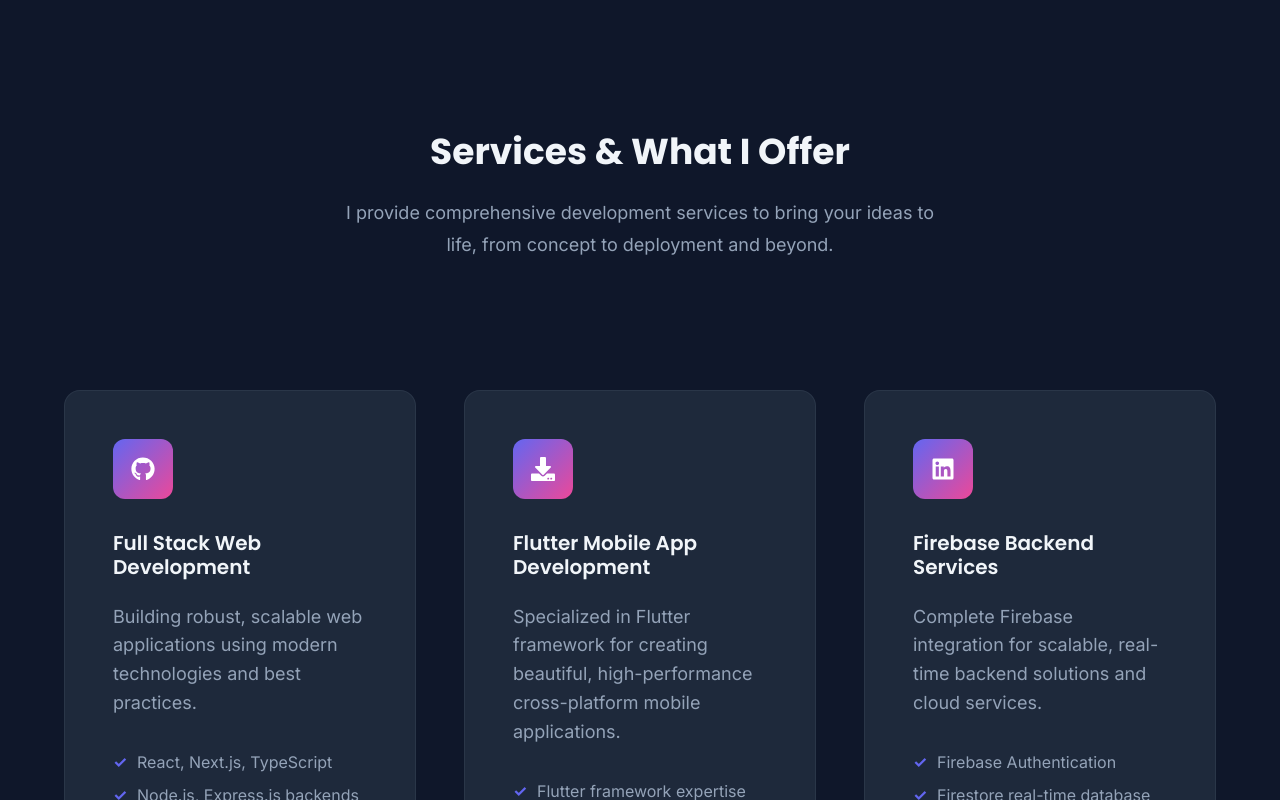
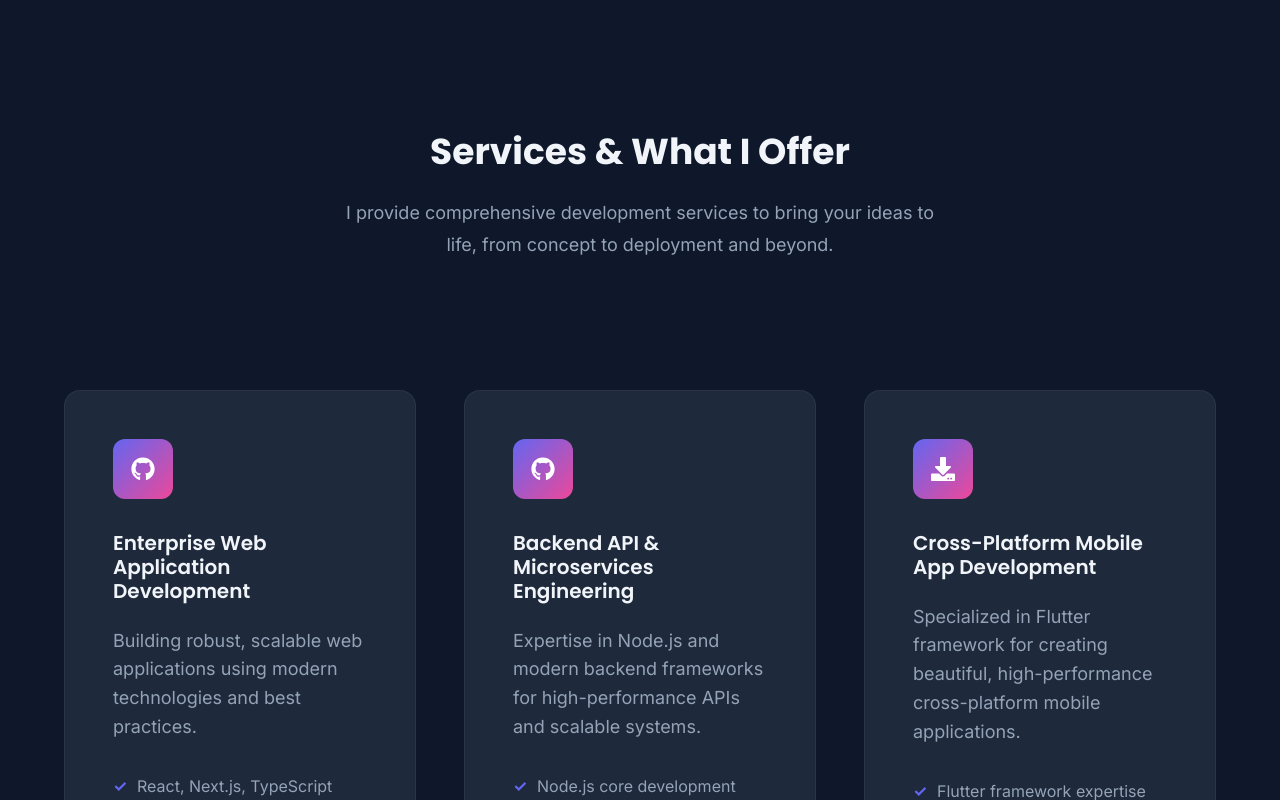
Before and after one commit to Chandu-Collab/Portfolio, a React (Create React App) app in the folder client/: page / in a window 1280 px wide. Shown: the part 5206-6006 px from the top of the page. Built offline with nearby package versions, Linux system fonts and the light colour scheme.

Commit message:
Updated about and resume things

```diff
--- a/client/src/components/Footer/Footer.tsx
+++ b/client/src/components/Footer/Footer.tsx
@@ -611,11 +611,11 @@ const Footer: React.FC = () => {
   ];
 
   const services = [
-    'Web Development',
-    'Mobile Apps',
-    'UI/UX Design',
-    'API Development',
-    'Consulting'
+    { label: 'Web Development', anchor: 'web-development' },
+    { label: 'Mobile Apps', anchor: 'mobile-apps' },
+    { label: 'UI/UX Design', anchor: 'ui-ux-design' },
+    { label: 'API Development', anchor: 'api-development' },
+    { label: 'Consulting', anchor: 'consulting' }
   ];
 
   return (
@@ -734,8 +734,9 @@ const Footer: React.FC = () => {
                 <FooterLink
                   key={index}
                   whileHover={{ x: 5 }}
+                  whileTap={{ scale: 0.98 }}
                 >
-                  <span>{service}</span>
+                  <Link to={`/services#${service.anchor}`}>{service.label}</Link>
                 </FooterLink>
               ))}
             </QuickLinks>
--- a/client/src/components/Hero/Hero.tsx
+++ b/client/src/components/Hero/Hero.tsx
@@ -252,7 +252,7 @@ const Hero: React.FC = () => {
 
   const handleResumeDownload = () => {
   // Open resume PDF from public folder for static hosting
-  window.open('/Portfolio/UpdatedResume.pdf', '_blank');
+  window.open('/UpdatedResume.pdf', '_blank');
   };
 
   const handleContactScroll = () => {
--- a/client/src/components/Services/Services.tsx
+++ b/client/src/components/Services/Services.tsx
@@ -150,7 +150,7 @@ const Services: React.FC = () => {
   const services = [
     {
       icon: FaGithub,
-      title: 'Full Stack Web Development',
+      title: 'Enterprise Web Application Development',
       description: 'Building robust, scalable web applications using modern technologies and best practices.',
       features: [
         'React, Next.js, TypeScript',
@@ -161,8 +161,20 @@ const Services: React.FC = () => {
       ]
     },
     {
+      icon: FaGithub,
+      title: 'Backend API & Microservices Engineering',
+      description: 'Expertise in Node.js and modern backend frameworks for high-performance APIs and scalable systems.',
+      features: [
+        'Node.js core development',
+        'Express.js & Fastify frameworks',
+        'RESTful & GraphQL APIs',
+        'Authentication & security best practices',
+        'Performance optimization & scalability'
+      ]
+    },
+    {
       icon: FaDownload,
-      title: 'Flutter Mobile App Development',
+      title: 'Cross-Platform Mobile App Development',
       description: 'Specialized in Flutter framework for creating beautiful, high-performance cross-platform mobile applications.',
       features: [
         'Flutter framework expertise',
@@ -174,7 +186,7 @@ const Services: React.FC = () => {
     },
     {
       icon: FaLinkedin,
-      title: 'Firebase Backend Services',
+      title: 'Cloud Backend & Serverless Solutions',
       description: 'Complete Firebase integration for scalable, real-time backend solutions and cloud services.',
       features: [
         'Firebase Authentication',
@@ -186,7 +198,7 @@ const Services: React.FC = () => {
     },
     {
       icon: FaTwitter,
-      title: 'API Development & Integration',
+      title: 'API Engineering & Systems Integration',
       description: 'Designing and implementing robust APIs and integrating third-party services.',
       features: [
         'RESTful API design',
@@ -198,10 +210,10 @@ const Services: React.FC = () => {
     },
     {
       icon: FaTwitter,
-      title: 'Database Design & Management',
-      description: 'Designing efficient database schemas and optimizing query performance.',
+      title: 'Database Architecture & Management',
+      description: 'Expert in PostgreSQL, MySQL, MongoDB, Supabase, and more. Designing efficient database schemas and optimizing query performance.',
       features: [
-        'MySQL & MongoDB expertise',
+        'PostgreSQL, MySQL, MongoDB, Supabase expertise',
         'Database schema design',
         'Query optimization',
         'Data migration & backup',
@@ -210,7 +222,7 @@ const Services: React.FC = () => {
     },
     {
       icon: FaGithub,
-      title: 'UI/UX Development',
+      title: 'UI/UX Engineering & Frontend Solutions',
       description: 'Creating clean, responsive, and animated user interfaces that engage users.',
       features: [
         'Responsive web design',
@@ -222,7 +234,7 @@ const Services: React.FC = () => {
     },
     {
       icon: FaEnvelope,
-      title: 'AI-Powered Application Development',
+      title: 'AI & Intelligent Automation Solutions',
       description: 'Integrating AI capabilities to create intelligent and automated solutions.',
       features: [
         'Chatbot integrations',
--- a/client/src/components/Skills/Skills.tsx
+++ b/client/src/components/Skills/Skills.tsx
@@ -129,6 +129,8 @@ const mockSkills: Skill[] = [
   // Backend
   { name: "Node.js", level: 85, category: "Backend" },
   { name: "Express.js", level: 80, category: "Backend" },
+  { name: "Fastify", level: 80, category: "Backend" },
+  { name: "GraphQL", level: 80, category: "Backend" },
   { name: "Python", level: 75, category: "Backend" },
   { name: "PHP", level: 70, category: "Backend" },
   { name: "C#", level: 70, category: "Backend" },
@@ -152,6 +154,8 @@ const mockSkills: Skill[] = [
   { name: "Azure", level: 70, category: "Cloud" },
   { name: "Firebase Hosting", level: 85, category: "Cloud" },
   { name: "Vercel", level: 80, category: "Cloud" },
+  { name: "Netlify", level: 80, category: "Cloud" },
+  { name: "Render", level: 75, category: "Cloud" },
 
   // Tools & Others
   { name: "Git & GitHub", level: 90, category: "Tools" },
--- a/client/src/pages/About/About.tsx
+++ b/client/src/pages/About/About.tsx
@@ -298,19 +298,29 @@ const About: React.FC = () => {
                 transition={{ duration: 0.6, delay: 0.4 }}
               >
                 <p>
-                  Hello! I'm a Bachelor of Engineering graduate specializing in Electronics and
-                  Communication Engineering with a passion for creating impactful mobile and web applications.
+                  Hi, I'm Chandu<br/>
+                  <b>Full-Stack Developer | TypeScript • React • Node.js • GraphQL • 3D Web</b>
                 </p>
                 <p>
-                  My expertise spans across modern technologies including React, Node.js, MySQL, Flutter,
-                  Firebase, and Three.js. I've successfully delivered several major projects including
-                  AI-powered school management systems, admin portals for job automation platforms,
-                  and e-commerce applications.
+                  I’m a Full-Stack Developer and BE (ECE) graduate with strong hands-on experience building scalable web and mobile applications using modern engineering practices.
                 </p>
                 <p>
-                  Beyond coding, I'm constantly exploring new technologies and frameworks to stay at the
-                  forefront of development trends. When I'm not immersed in code, you'll find me gaming,
-                  hanging out with friends, or spending precious time with family.
+                  My primary expertise is in TypeScript and React, with production experience in Next.js and Vue.js. I actively build immersive and interactive experiences using Three.js frameworks and 3D engines, delivering high-performance visuals and realistic UI interactions.
+                </p>
+                <p>
+                  On the backend, I specialize in Node.js with Fastify and Express, designing robust REST and GraphQL APIs, scalable service architectures, and performance-optimized systems. I work confidently across PostgreSQL, MySQL, MongoDB, and Supabase, choosing the right data model for each product.
+                </p>
+                <p>
+                  I also develop cross-platform mobile applications using React Native and Flutter, enabling fast iteration and consistent UX across platforms.
+                </p>
+                <p>
+                  I have delivered real-world solutions including AI-powered platforms, automation systems, admin dashboards, and production-ready applications, with a strong focus on clean code, maintainability, and scalability.
+                </p>
+                <p>
+                  I regularly work with AWS and Azure, version control workflows, containerization, and modern deployment pipelines — continuously improving reliability and delivery quality.
+                </p>
+                <p>
+                  💡 I’m passionate about building impactful products, solving complex problems, and staying ahead with emerging technologies.
                 </p>
               </Description>
             </TextContent>
@@ -335,7 +345,7 @@ const About: React.FC = () => {
             transition={{ duration: 0.6, delay: 0.8 }}
           >
             <StatItem>
-              <StatNumber>3+</StatNumber>
+              <StatNumber>4+</StatNumber>
               <StatLabel>Major Projects</StatLabel>
             </StatItem>
             <StatItem>
```
Also changed, not shown: 1 other file (tests, documents, lock files or other folders).
